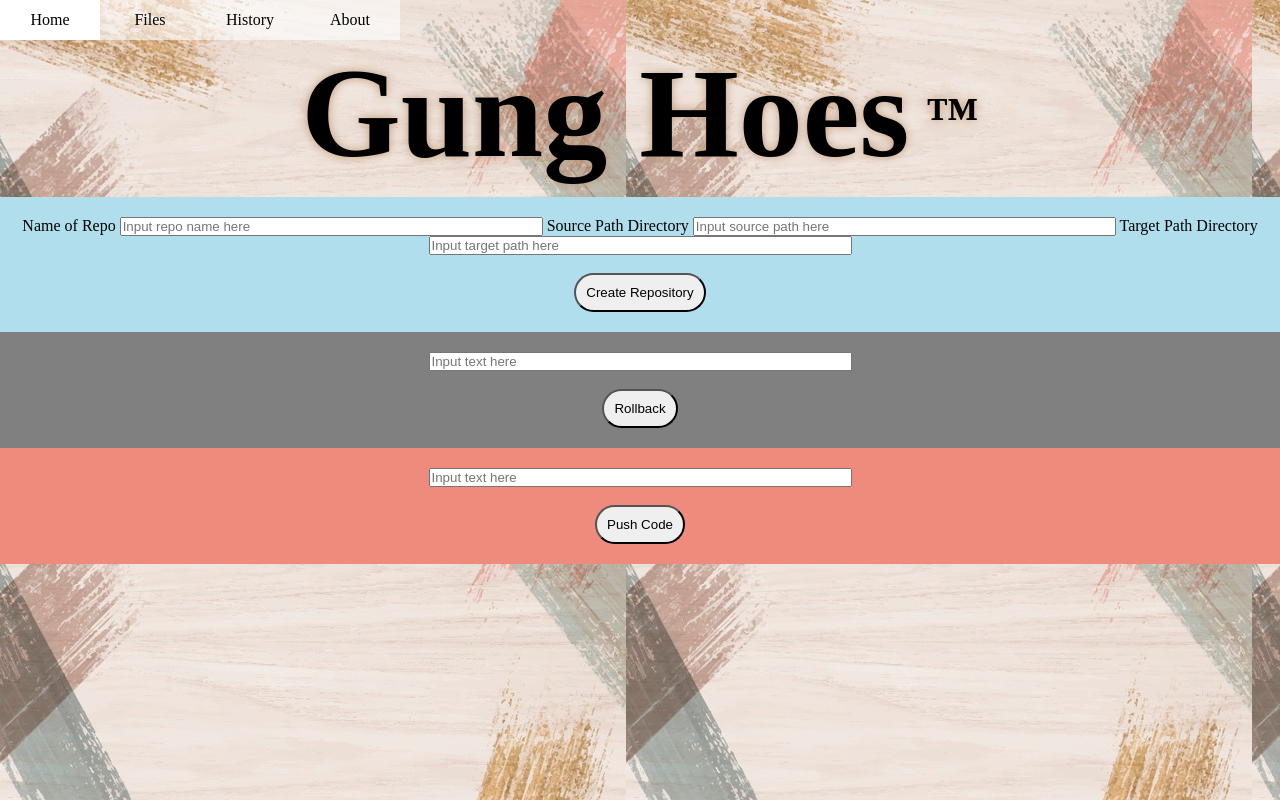
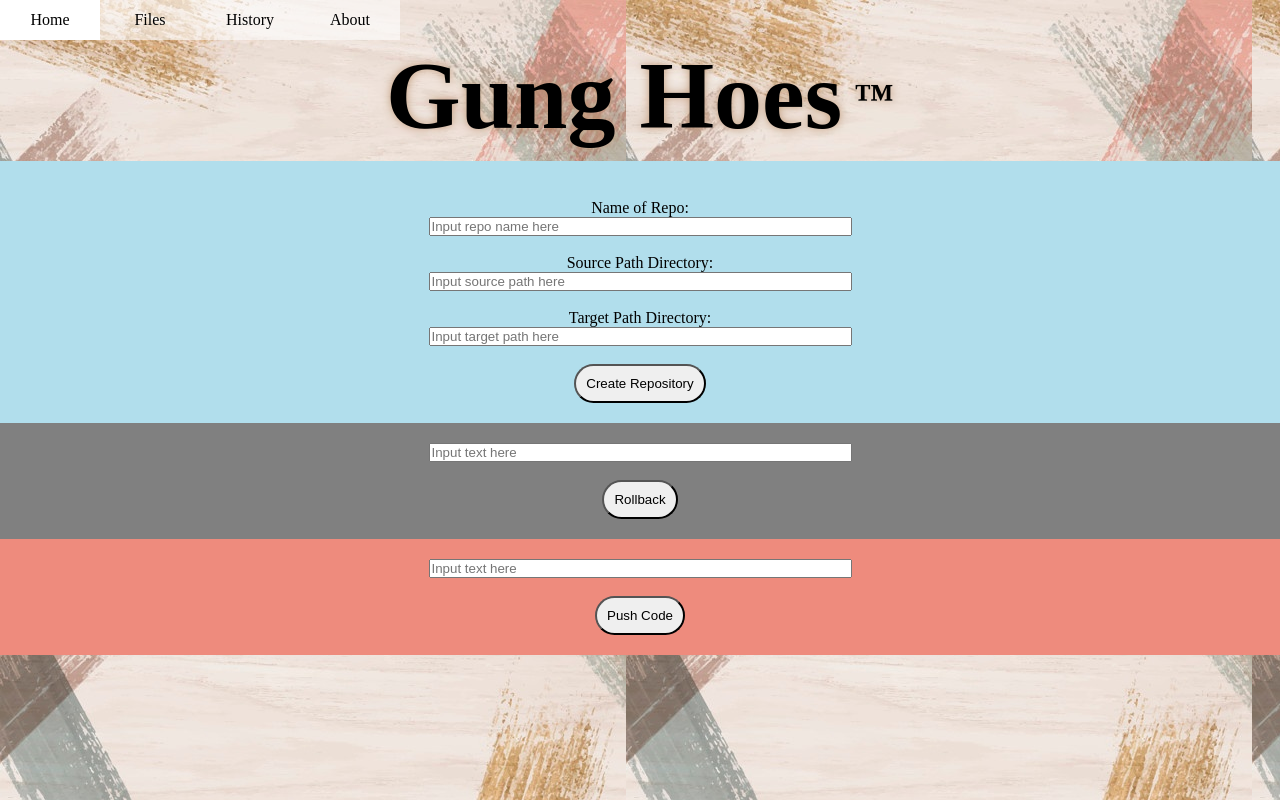
Before and after one commit to SamyakJ27/343-sem-project, a website: page vcswebsite.html in a window 1280 px wide. Drawn offline with Linux system fonts and the light colour scheme.

Commit message:
website
formatted boxes for creating repo

```diff
--- a/style.css
+++ b/style.css
@@ -13,6 +13,10 @@ body {
     background-color: rgb(177, 222, 236);
     padding: 20px;
     text-align: center;
+}
+
+label {
+    text-align: left;
 }
 
 #repo {
@@ -38,7 +42,7 @@ body {
 
 .title {
     text-align: center;
-    font-size: 4rem;
+    font-size: 3rem;
     text-shadow: 0 0 10px rgb(193, 154, 120);
     padding-bottom: 10px;
 
--- a/vcswebsite.html
+++ b/vcswebsite.html
@@ -55,16 +55,15 @@
     <!-- Button Activation -->
     <div class="createRepo">
         <form action="/get_repo_form" method="GET">
-            <label for="name">Name of Repo
+            <label for="name"><br>Name of Repo:<br>
                 <input type="text" id="repo" size="50" font-family: "Garamond, serif" cols="50" rows="1"
-                    name="repo_name" placeholder="Input repo name here" required /></label>
-            <label for="path">Source Path Directory
+                    name="repo_name" placeholder="Input repo name here" required /><br></label>
+            <label for="path"><br>Source Path Directory:<br>
                 <input type="text" id="repo" size="50" font-family: "Garamond, serif" cols="50" rows="1"
-                    name="source_path" placeholder="Input source path here" required /></label>
-            <label for="path">Target Path Directory
+                    name="source_path" placeholder="Input source path here" required /><br></label>
+            <label for="path"><br>Target Path Directory:<br>
                 <input type="text" id="repo" size="50" font-family: "Garamond, serif" cols="50" rows="1"
-                    name="target_path" placeholder="Input target path here" required /></label>
-            <br><br>
+                    name="target_path" placeholder="Input target path here" required /><br></label><br>
             <input class="pill" id="cr" type="submit" onclick="RepoButton()" value="Create Repository" />
         </form>
         <!-- <textarea name="text" id="" cols="50" rows="1" placeholder="input text here"></textarea>
```
